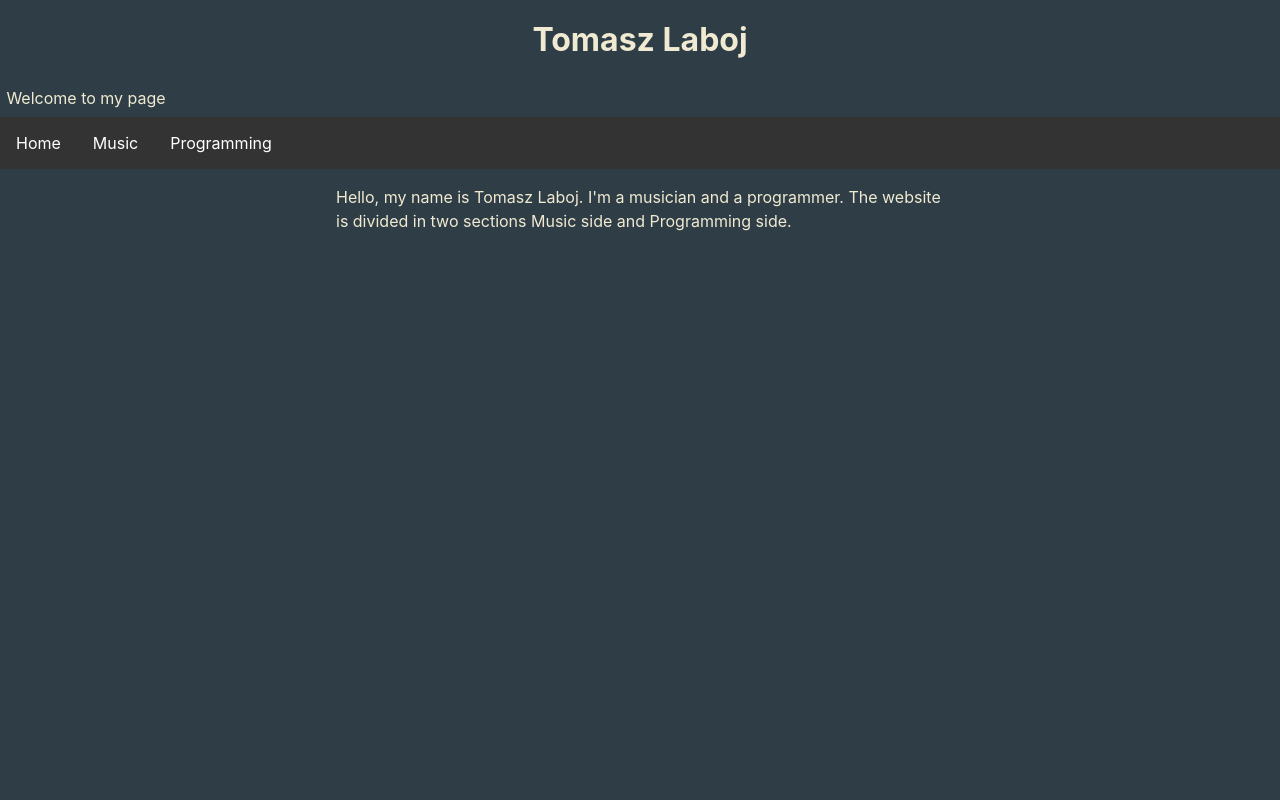
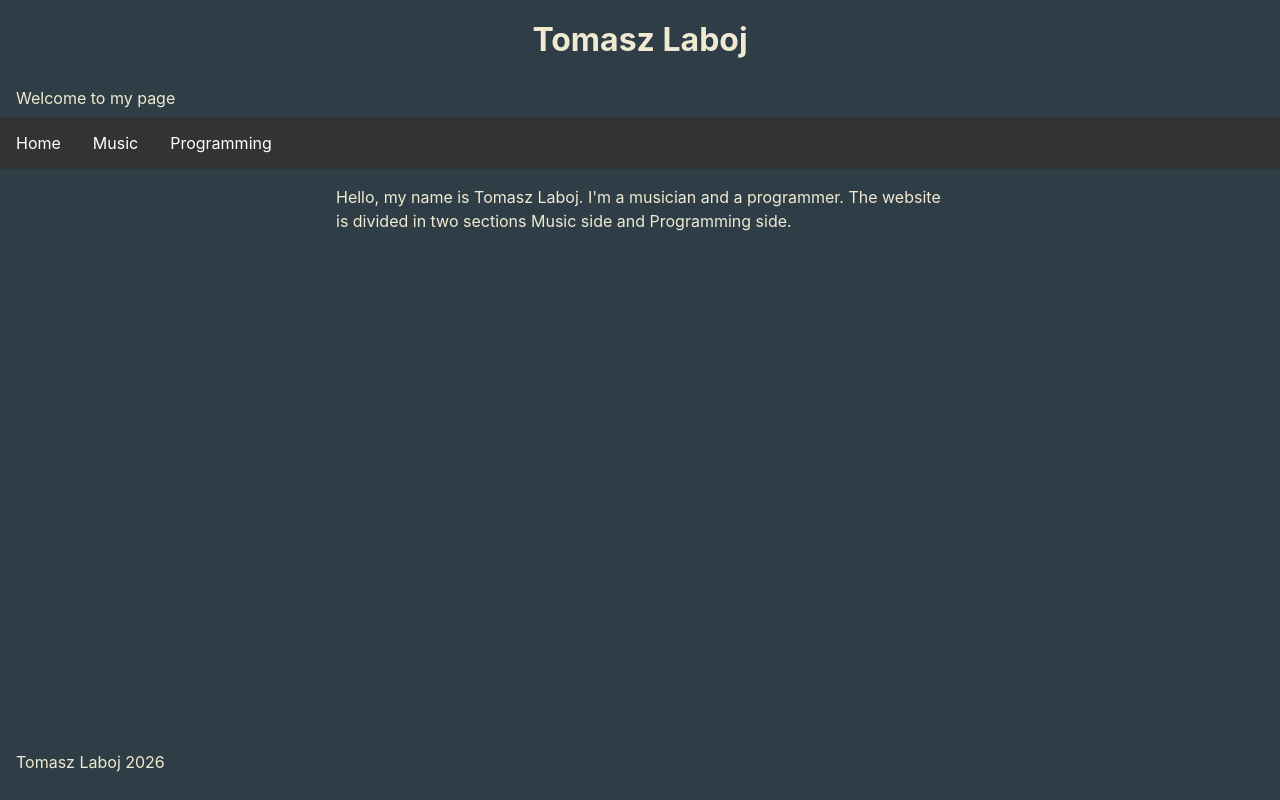
Before and after one commit to TomaszLaboj/tomasz-laboj-page, a React (Vite) app: page / in a window 1280 px wide. Built offline with nearby package versions, Linux system fonts and the light colour scheme.

Commit message:
add footer

```diff
--- a/src/App.css
+++ b/src/App.css
@@ -13,4 +13,5 @@
 
 .welcome-message {
   padding: 0.4rem;
+  padding-left: 1rem;
 }
--- a/src/App.tsx
+++ b/src/App.tsx
@@ -4,6 +4,7 @@ import Music from './Music/Music';
 import Programming from './Programming/Programming';
 import RootLayout from './Root';
 import Home from './home/Home';
+import Footer from './footer/Footer';
 
 const router = createBrowserRouter([
   {
@@ -21,11 +22,12 @@ const router = createBrowserRouter([
 function App() {
   return (
     <>
-    <div className="header">
-     <div className="page-title">Tomasz Laboj</div>
-     <div className="welcome-message">Welcome to my page</div>
-    </div>
+      <div className="header">
+        <div className="page-title">Tomasz Laboj</div>
+        <div className="welcome-message">Welcome to my page</div>
+      </div>
       <RouterProvider router={router} />
+      <Footer />
     </>
   )
 }
--- /dev/null
+++ b/src/footer/Footer.css
@@ -0,0 +1,7 @@
+.footer {
+    color: #f0ead2;
+    position: absolute;
+    bottom: 10px;
+    width: 50%;
+    padding: 1rem;
+}
--- /dev/null
+++ b/src/footer/Footer.tsx
@@ -0,0 +1,11 @@
+import './Footer.css';
+
+const Footer = () => {
+    return (
+        <div className="footer">
+            Tomasz Laboj 2026
+        </div>
+    )
+}
+
+export default Footer;
```
